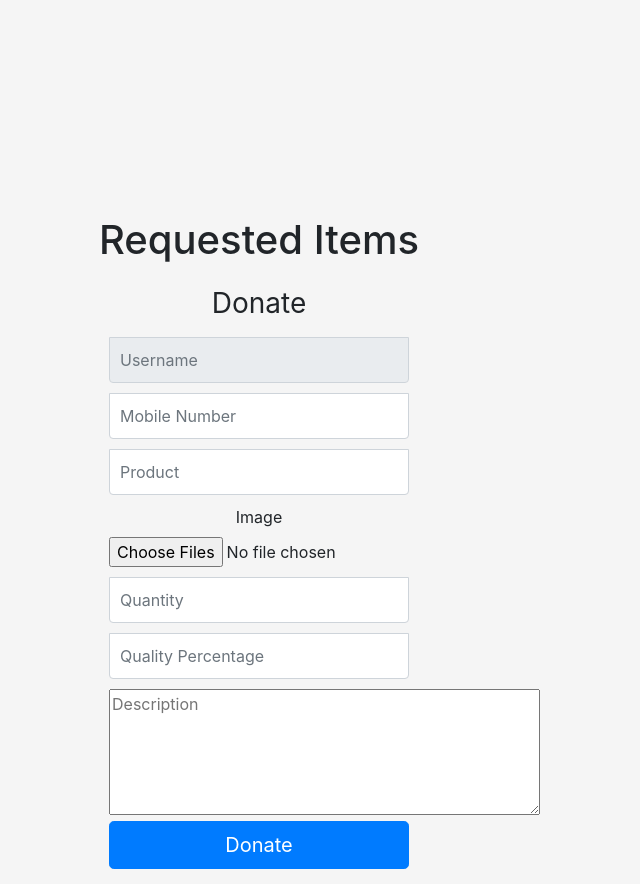
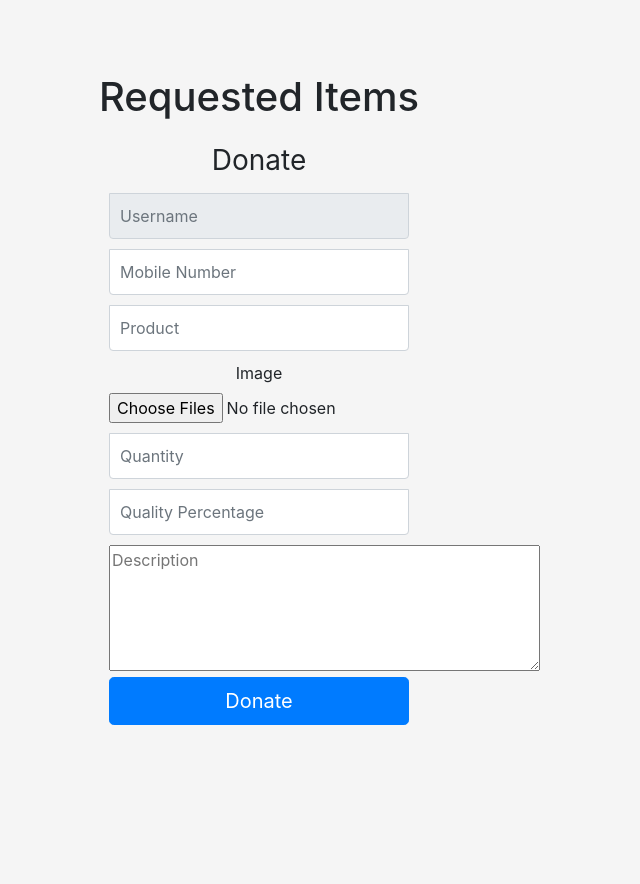
Before and after one commit to vaishnavi-kamineni13/mock-team2, a Django app: page /donate in a window 1280 px wide. Shown: the whole page, without its empty margins (381-1021 px from the left). After the commit the page ends 725 px from the top, so only its background shows below. Run offline with Django 3.2, Linux system fonts and the light colour scheme; data that the repository does not hold is empty; some libraries are stand-ins or nearby versions.

Commit message:
last_commit

```diff
--- a/main/ngo/views.py
+++ b/main/ngo/views.py
@@ -53,9 +53,8 @@ def requests(request):
         item=request.POST['item']
         quantity=request.POST['quantity']
         address=request.POST['address']
-
         Requests.objects.create(username=username,item=item,quantity=quantity,address=address)
-
+        return redirect('donate')
     else:
         donate1=Donate.objects.all()
         return render(request,'requests.html',{'donate1':donate1})
@@ -72,6 +71,7 @@ def donate(request):
         desc=request.POST['desc']
 
         Donate.objects.create(username=username,mobilenumber=mobile,product=product,img=img,quantity=quantity,quality=quality,desc=desc)
+        return redirect('requests')
     else:
         requests1=Requests.objects.all()
         return render(request,'donate.html',{'requests1':requests1})
--- a/main/templates/donate.html
+++ b/main/templates/donate.html
@@ -39,7 +39,7 @@
   <body class="text-center">
 
     <div class="container">
-        <h1 style="margin-top: 300px;">Requested Items</h1>
+        <h1>Requested Items</h1>
         <div class="cards">
             {% for r in requests1 %}
             <div class="card text-black  mb-3" style="max-width:18rem;">
@@ -74,6 +74,19 @@
     </div>
 </div>
 </div>
+<style>
+    .container {
+        padding-top: 1%;
+        margin: auto;
+    }
+
+    .cards {
+        display: grid;
+        grid-template-columns: repeat(5, 1fr);
+        grid-auto-rows: auto;
+        grid-gap: 1rem;
+    }
+</style>
 <script type="text/javascript">
     (function () {
         var options = {
```
Also changed, not shown: main/static/images/pics/masks.jpg (added).
